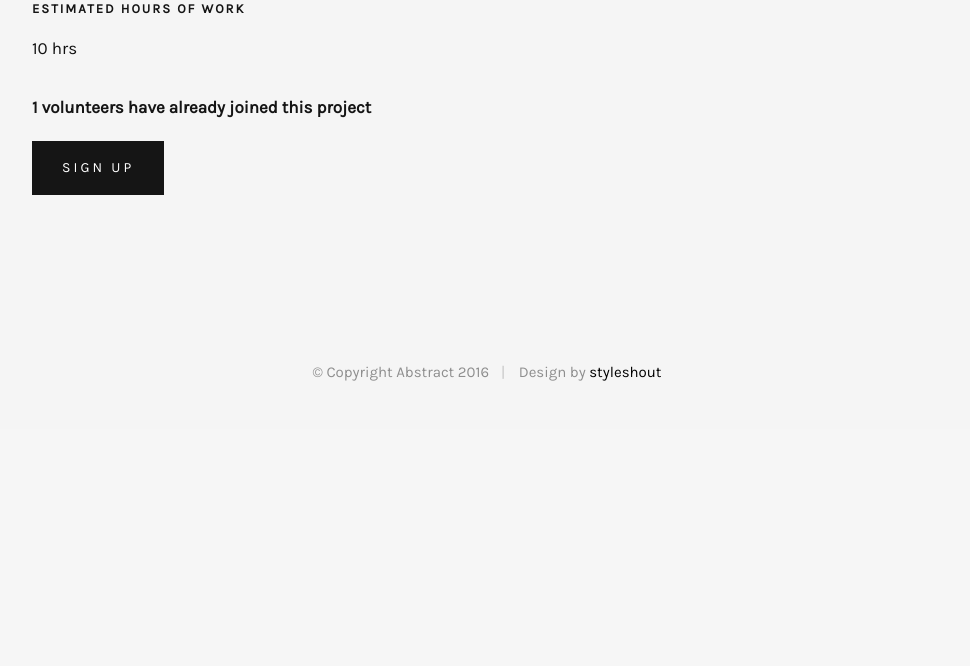
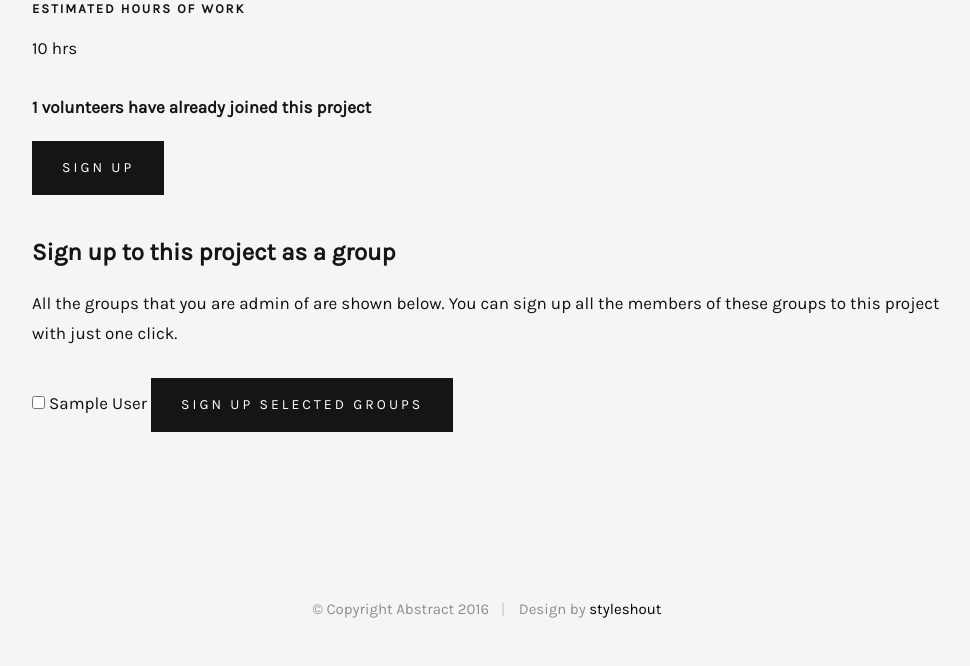
Before and after one commit to webapps-group-28/volunteer-find, a Django app: page /projects/1/ in a window 1280 px wide. Shown: the part 658-1324 px from the top of the page, without its empty margins (153-1123 px from the left). Before the commit the page ends 1039 px from the top, so only its background shows below. Run offline with Django 3.2, Linux system fonts and the light colour scheme; a user stored in the database is signed in; data comes from the database, SQL or seed files in the repository; tables that the repository leaves empty hold one stand-in row (values such as "Sample post"); some web fonts are replaced.

Commit message:
Added group signup to project.html

```diff
--- a/projects/templates/projects/project.html
+++ b/projects/templates/projects/project.html
@@ -136,11 +136,23 @@
             <h6>Estimated hours of work</h6>
 						<p>{{ project.duration }} hrs</p>
             <h4>{{ project.num_volunteers }} volunteers have already joined this project</h4>
+            {% if request.user.is_authenticated %}
             <form action="/projects/signup/" method="POST">
               {% csrf_token %}
               <input type="hidden" name="projectid" value="{{ project.id }}">
               <button type="submit" class="submit button-primary full-width-on-mobile">Sign up</button>
             </form>
+            <form action="/projects/signupgroup/" method="POST">
+              <h2>Sign up to this project as a group</h2>
+              <p>All the groups that you are admin of are shown below. You can sign up all the members of these groups to this project with just one click.</p>
+              {% csrf_token %}
+              <input type="hidden" name="projectid" value="{{ project.id }}">
+              {% for group in groups %}
+              <input type="checkbox" name="groups" value="{{ group.name }}"> {{ group.name }}
+              {% endfor %}
+              <button type="submit" class="submit button-primary full-width-on-mobile">Sign up selected groups</button>
+            </form>
+            {% endif %}
 				</section>
         </div>
 
```
